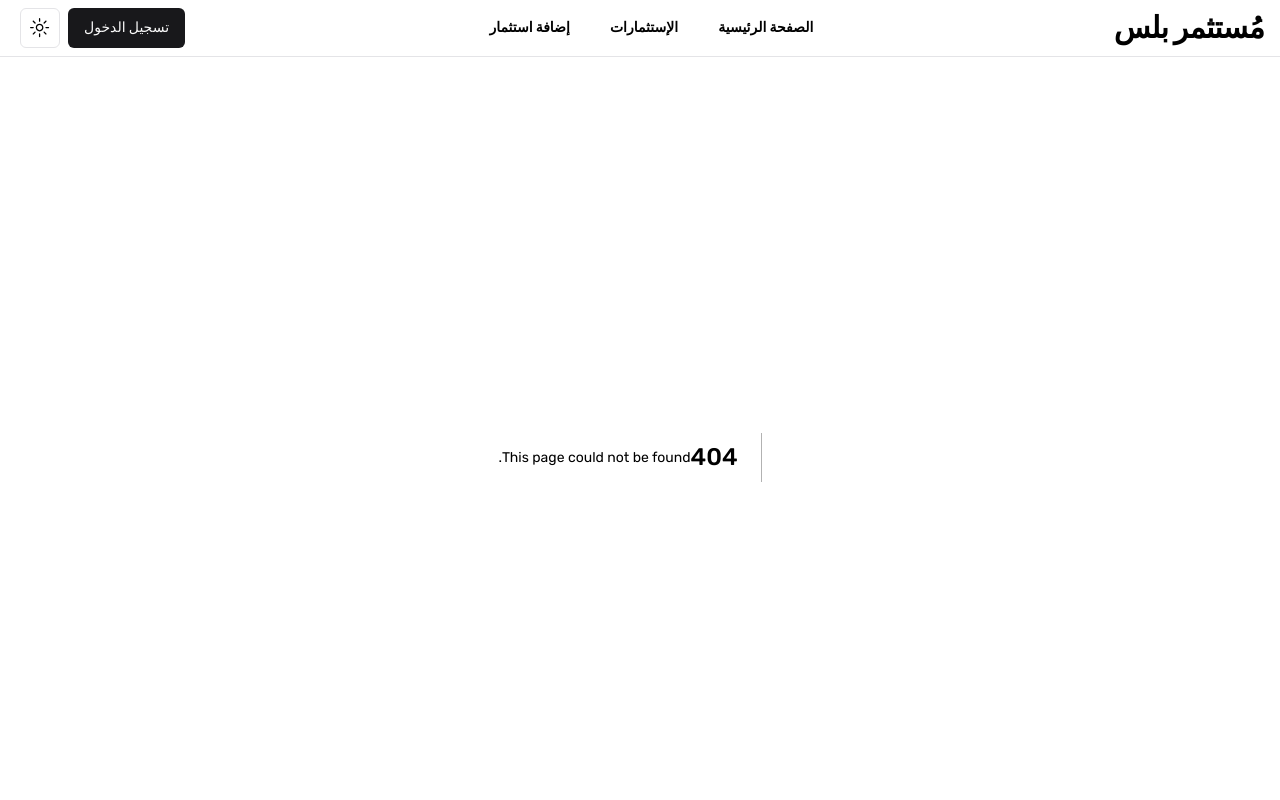
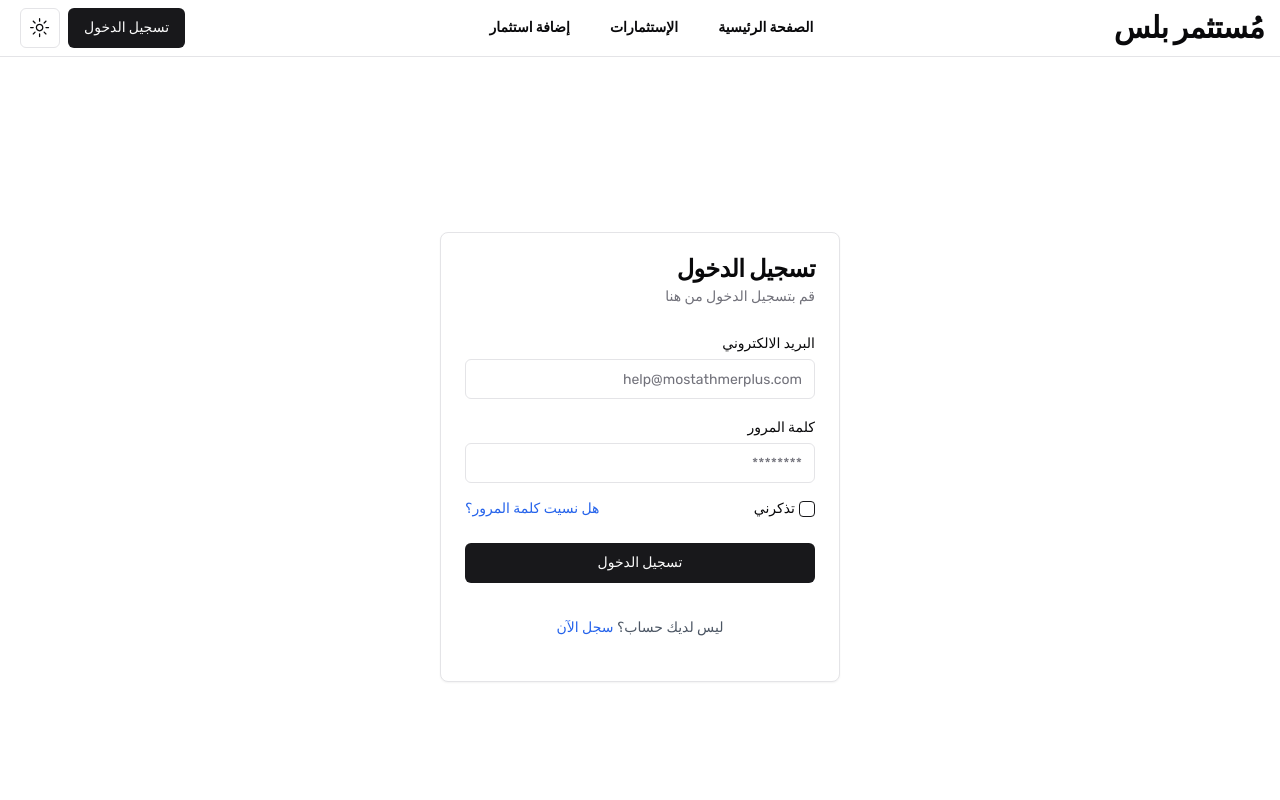
Before and after one commit to HassanAlabdulal/Mostathmer-plus, a Next.js app: page /sign-in in a window 1280 px wide. Before the commit this address had no page. Shown: the top 800 px of the page. Built offline with nearby package versions, Linux system fonts and the light colour scheme.

Commit message:
feat: complete the sign in page

```diff
--- /dev/null
+++ b/app/sign-in/page.tsx
@@ -0,0 +1,129 @@
+"use client";
+
+// Import necessary React and component modules.
+import React, { useState } from 'react';
+import { Button } from "@/components/ui/button";
+import {
+  Card,
+  CardContent,
+  CardDescription,
+  CardFooter,
+  CardHeader,
+  CardTitle,
+} from "@/components/ui/card";
+import { Input } from "@/components/ui/input";
+import { Label } from "@/components/ui/label";
+import { Checkbox } from "@/components/ui/checkbox"
+import { loginSchema } from "@/validators/auth";
+
+// Define the interface for form error messages.
+interface FormErrors {
+  email?: string;
+  password?: string;
+}
+
+// SignIn component definition.
+export default function SignIn() {
+  // State for storing form data.
+  const [formData, setFormData] = useState({
+    email: '',
+    password: '',
+  });
+
+  // State for storing validation errors.
+  const [errors, setErrors] = useState<FormErrors>({});
+
+  // Handler for form input changes, updating the state with new values.
+  const handleChange = (e: React.ChangeEvent<HTMLInputElement>) => {
+    const { name, value } = e.target;
+    setFormData(prev => ({ ...prev, [name]: value }));
+  };
+
+  // Handler for form submission.
+  const handleSubmit = (e: React.FormEvent) => {
+    e.preventDefault();
+    // Validate form data against the schema.
+    const result = loginSchema.safeParse(formData);
+
+    interface FormErrors {
+      [key: string]: string | undefined; // This is the index signature
+      // ... other explicitly defined keys can go here
+    }
+
+    // Accumulate errors if validation fails.
+    if (!result.success) {
+      const newErrors = result.error.issues.reduce<FormErrors>((acc, issue) => {
+        const path = issue.path[0];
+        if (typeof path === "string") {
+          acc[path] = issue.message;
+        }
+        return acc;
+      }, {});
+
+      // Update the errors state with the new errors.
+      setErrors(newErrors);
+    } else {
+      // Clear errors and log valid form data or send to server.
+      setErrors({});
+      console.log('Form data is valid:', formData);
+    }
+  };
+
+  // State for the 'Remember Me' checkbox.
+  const [rememberMe, setRememberMe] = useState(false);
+
+  // Handler for when 'Remember Me' checkbox value changes.
+  const handleRememberMeChange = (checked: boolean) => {
+    setRememberMe(checked);
+  };
+
+  // Render the sign-in form.
+  return (
+    <div className="flex items-center justify-center h-screen">
+      <Card className="w-[400px] h-[450px]">
+        <form onSubmit={handleSubmit}>
+          <CardHeader>
+            <CardTitle>تسجيل الدخول</CardTitle>
+            <CardDescription>
+              قم بتسجيل الدخول من هنا
+            </CardDescription>
+          </CardHeader>
+          <CardContent className="space-y-4">
+            <div className="space-y-1">
+              <Label htmlFor="email">البريد الالكتروني</Label>
+              <Input name="email" id="email" type="email" placeholder="help@mostathmerplus.com" onChange={handleChange} />
+              {errors.email && <p className="text-red-500">{errors.email}</p>}
+            </div>
+            <div className="space-y-1">
+              <Label htmlFor="password">كلمة المرور</Label>
+              <Input name="password" id="password" type="password" placeholder="********" onChange={handleChange} />
+              {errors.password && <p className="text-red-500">{errors.password}</p>}
+            </div>
+
+            {/* Section for 'Remember Me' checkbox and 'Forgot Password' link. */}
+            <div className="flex items-center justify-between">
+              <div className="flex items-center">
+                <Checkbox
+                  id="rememberMe"
+                  checked={rememberMe}
+                  onCheckedChange={handleRememberMeChange}
+                />
+                <Label htmlFor="rememberMe" className="ml-2 mr-1 text-sm">تذكرني</Label>
+              </div>
+              <a href="#" className="text-sm text-blue-600 hover:underline">هل نسيت كلمة المرور؟</a>
+            </div>
+          </CardContent>
+          <CardFooter>
+            {/* Sign-in button */}
+            <Button type="submit" className="w-full mb-2">تسجيل الدخول</Button>
+          </CardFooter>
+          {/* Link to sign-up page */}
+          <div className="text-center">
+            <span className="text-sm text-gray-600">ليس لديك حساب؟ </span>
+            <a href="/signup" className="text-sm text-blue-600 hover:underline">سجل الآن</a>
+          </div>
+        </form>
+      </Card>
+    </div>
+  );
+}
--- /dev/null
+++ b/components/ui/checkbox.tsx
@@ -0,0 +1,30 @@
+"use client"
+
+import * as React from "react"
+import * as CheckboxPrimitive from "@radix-ui/react-checkbox"
+import { Check } from "lucide-react"
+
+import { cn } from "@/lib/utils"
+
+const Checkbox = React.forwardRef<
+  React.ElementRef<typeof CheckboxPrimitive.Root>,
+  React.ComponentPropsWithoutRef<typeof CheckboxPrimitive.Root>
+>(({ className, ...props }, ref) => (
+  <CheckboxPrimitive.Root
+    ref={ref}
+    className={cn(
+      "peer h-4 w-4 shrink-0 rounded-sm border border-primary ring-offset-background focus-visible:outline-none focus-visible:ring-2 focus-visible:ring-ring focus-visible:ring-offset-2 disabled:cursor-not-allowed disabled:opacity-50 data-[state=checked]:bg-primary data-[state=checked]:text-primary-foreground",
+      className
+    )}
+    {...props}
+  >
+    <CheckboxPrimitive.Indicator
+      className={cn("flex items-center justify-center text-current")}
+    >
+      <Check className="h-4 w-4" />
+    </CheckboxPrimitive.Indicator>
+  </CheckboxPrimitive.Root>
+))
+Checkbox.displayName = CheckboxPrimitive.Root.displayName
+
+export { Checkbox }
--- /dev/null
+++ b/components/ui/tabs.tsx
@@ -0,0 +1,55 @@
+"use client"
+
+import * as React from "react"
+import * as TabsPrimitive from "@radix-ui/react-tabs"
+
+import { cn } from "@/lib/utils"
+
+const Tabs = TabsPrimitive.Root
+
+const TabsList = React.forwardRef<
+  React.ElementRef<typeof TabsPrimitive.List>,
+  React.ComponentPropsWithoutRef<typeof TabsPrimitive.List>
+>(({ className, ...props }, ref) => (
+  <TabsPrimitive.List
+    ref={ref}
+    className={cn(
+      "inline-flex h-10 items-center justify-center rounded-md bg-muted p-1 text-muted-foreground",
+      className
+    )}
+    {...props}
+  />
+))
+TabsList.displayName = TabsPrimitive.List.displayName
+
+const TabsTrigger = React.forwardRef<
+  React.ElementRef<typeof TabsPrimitive.Trigger>,
+  React.ComponentPropsWithoutRef<typeof TabsPrimitive.Trigger>
+>(({ className, ...props }, ref) => (
+  <TabsPrimitive.Trigger
+    ref={ref}
+    className={cn(
+      "inline-flex items-center justify-center whitespace-nowrap rounded-sm px-3 py-1.5 text-sm font-medium ring-offset-background transition-all focus-visible:outline-none focus-visible:ring-2 focus-visible:ring-ring focus-visible:ring-offset-2 disabled:pointer-events-none disabled:opacity-50 data-[state=active]:bg-background data-[state=active]:text-foreground data-[state=active]:shadow-sm",
+      className
+    )}
+    {...props}
+  />
+))
+TabsTrigger.displayName = TabsPrimitive.Trigger.displayName
+
+const TabsContent = React.forwardRef<
+  React.ElementRef<typeof TabsPrimitive.Content>,
+  React.ComponentPropsWithoutRef<typeof TabsPrimitive.Content>
+>(({ className, ...props }, ref) => (
+  <TabsPrimitive.Content
+    ref={ref}
+    className={cn(
+      "mt-2 ring-offset-background focus-visible:outline-none focus-visible:ring-2 focus-visible:ring-ring focus-visible:ring-offset-2",
+      className
+    )}
+    {...props}
+  />
+))
+TabsContent.displayName = TabsPrimitive.Content.displayName
+
+export { Tabs, TabsList, TabsTrigger, TabsContent }
--- a/package.json
+++ b/package.json
@@ -12,6 +12,7 @@
     "@hookform/resolvers": "^3.3.4",
     "@radix-ui/react-accordion": "^1.1.2",
     "@radix-ui/react-alert-dialog": "^1.0.5",
+    "@radix-ui/react-checkbox": "^1.0.4",
     "@radix-ui/react-dialog": "^1.0.5",
     "@radix-ui/react-dropdown-menu": "^2.0.6",
     "@radix-ui/react-icons": "^1.3.0",
@@ -20,6 +21,7 @@
     "@radix-ui/react-popover": "^1.0.7",
     "@radix-ui/react-select": "^2.0.0",
     "@radix-ui/react-slot": "^1.0.2",
+    "@radix-ui/react-tabs": "^1.0.4",
     "@radix-ui/react-toast": "^1.1.5",
     "class-variance-authority": "^0.7.0",
     "clsx": "^2.1.0",
--- /dev/null
+++ b/validators/auth.ts
@@ -0,0 +1,23 @@
+import { z } from "zod";
+
+export const loginSchema = z.object({
+  email: z.string().email({ message: "البريد الالكتروني المدخل غير صحيح" }),
+  password: z.string()
+  .min(6, { message: "يجب أن تحتوي كلمة المرور على ٦ خانات على الأقل" })
+  .max(100),
+  firstname: z.string()
+    .min(2, { message: "اكتب الاسم بشكل صحيح" })
+    .max(255),
+  lastname: z.string()
+    .min(2, { message: "اكتب الاسم بشكل صحيح" })
+    .max(255),
+  passwordSignUp: z.string()
+    .min(6, { message: "يجب أن تحتوي كلمة المرور على ٦ خانات على الأقل" })
+    .max(100),
+  passwordConfirm: z.string()
+    .min(6, { message: "يجب أن تحتوي كلمة المرور على ٦ خانات على الأقل" })
+    .max(100),
+}).refine((data) => data.passwordSignUp === data.passwordConfirm, {
+  message: "كلمة المرور وتأكيد كلمة المرور لا تتطابقان",
+  path: ["passwordConfirm"], // This path is where the error message will be attached
+});
```
Also changed, not shown: 1 other file (tests, documents, lock files or other folders).
